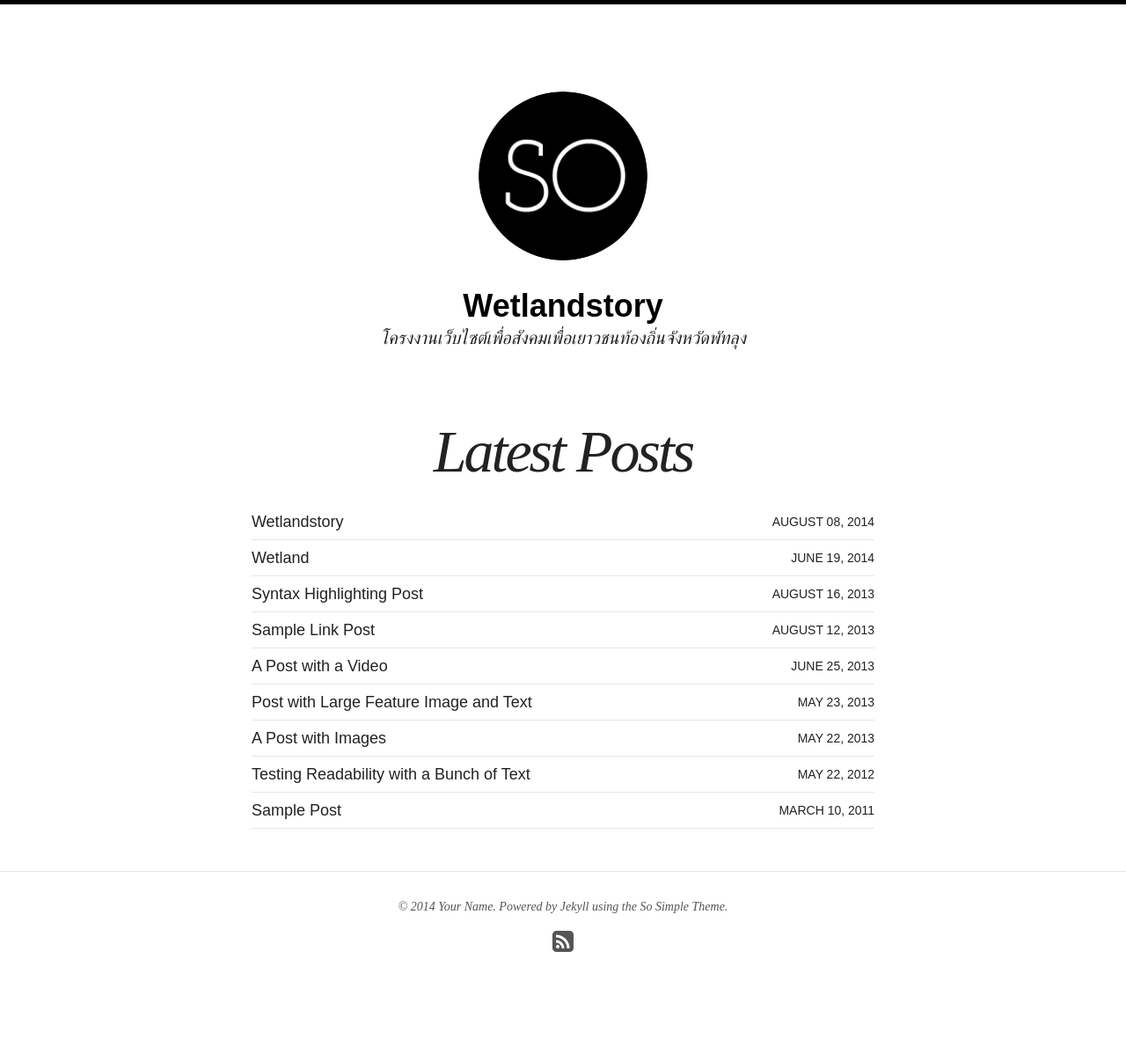
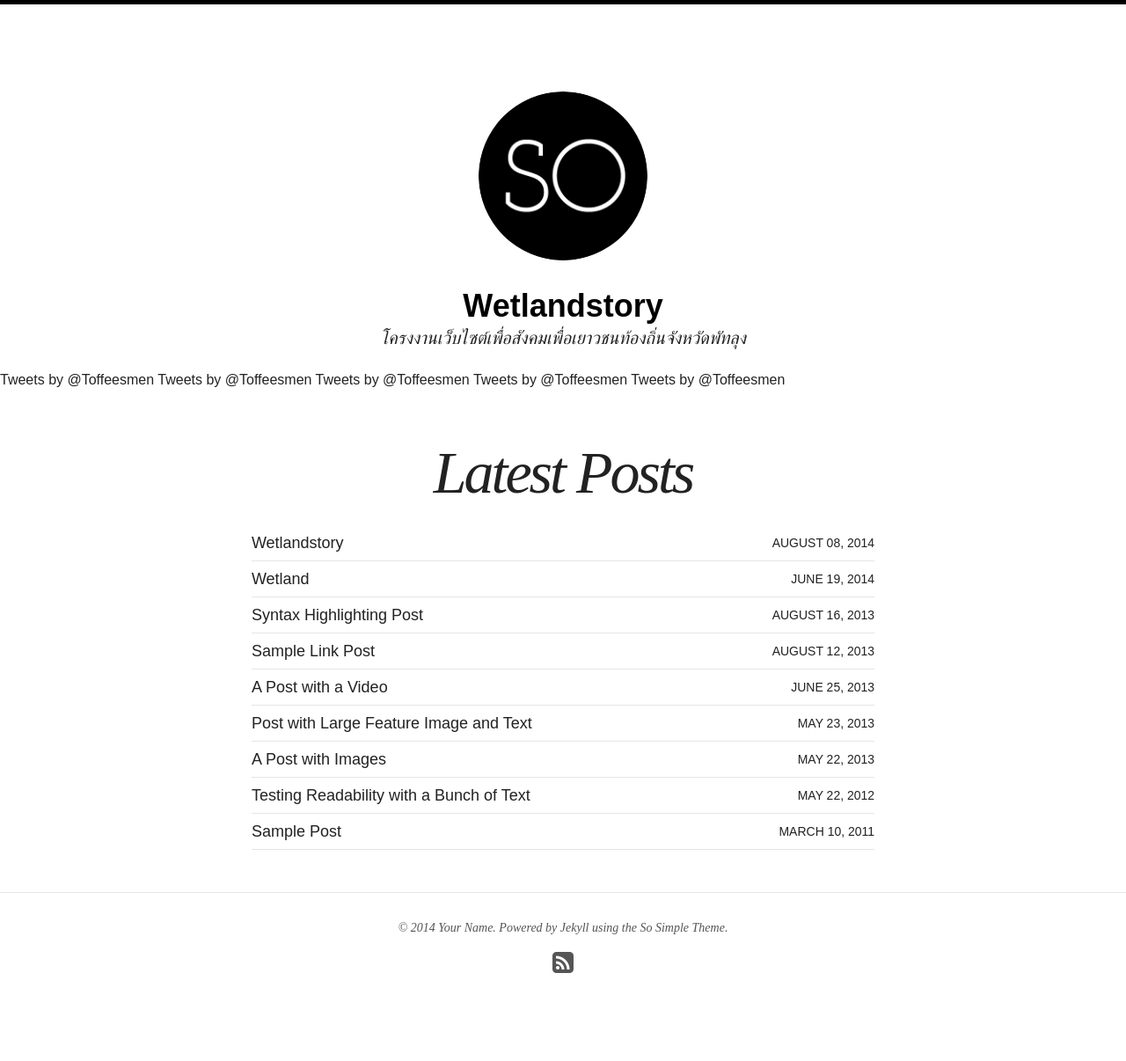
Before and after one commit to Wetlandstory/newwetlandstory, a Jekyll site: the page built from index.html, in a window 1280 px wide. Shown: the whole page at 88% size. Built offline with Jekyll 4.4.1, drawn with Linux system fonts in a browser that asks for light colours; nearby versions of some CDN libraries; comment, search, counter and statistics services are not loaded; before the commit the page ends 1182 px from its top, so only the background shows below that.

Commit message:
initial setup

```diff
--- a/_includes/navigation.html
+++ b/_includes/navigation.html
@@ -36,3 +36,48 @@
 </header><!-- /.masthead -->{% endif %}
 
 <div class="js-menu-screen menu-screen"></div>
+<a class="twitter-timeline"
+  href="https://twitter.com/Toffeesmen"
+  data-widget-id="YOUR-WIDGET-ID-HERE">
+Tweets by @Toffeesmen
+</a>
+<script type="text/javascript">
+window.twttr = (function (d, s, id) {
+  var t, js, fjs = d.getElementsByTagName(s)[0];
+  if (d.getElementById(id)) return;
+  js = d.createElement(s); js.id = id; js.src= "https://platform.twitter.com/widgets.js";
+  fjs.parentNode.insertBefore(js, fjs);
+  return window.twttr || (t = { _e: [], ready: function (f) { t._e.push(f) } });
+}(document, "script", "twitter-wjs"));
+</script>
+<a class="twitter-timeline"
+  width="300"
+  height="500"
+  href="https://twitter.com/Toffeesmen"
+  data-widget-id="YOUR-WIDGET-ID-HERE">
+Tweets by @Toffeesmen
+</a>
+<a class="twitter-timeline"
+  href="https://twitter.com/Toffeesmen"
+  data-widget-id="YOUR-WIDGET-ID-HERE"
+  data-theme="dark"
+  data-link-color="#cc0000"
+  data-related="twitterapi,twitter"
+  data-aria-polite="assertive"
+  width="300"
+  height="500">
+Tweets by @Toffeesmen
+</a>
+<a class="twitter-timeline"
+  href="https://twitter.com/Toffeesmen"
+  data-widget-id="YOUR-WIDGET-ID-HERE"
+  data-chrome="nofooter noborders transparent">
+Tweets by @Toffeesmen
+</a>
+<a class="twitter-timeline"
+  href="https://twitter.com/Toffeesmen"
+  data-widget-id="YOUR-WIDGET-ID-HERE"
+  data-chrome="nofooter"
+  data-tweet-limit="3">
+Tweets by @Toffeesmen
+</a>
```
